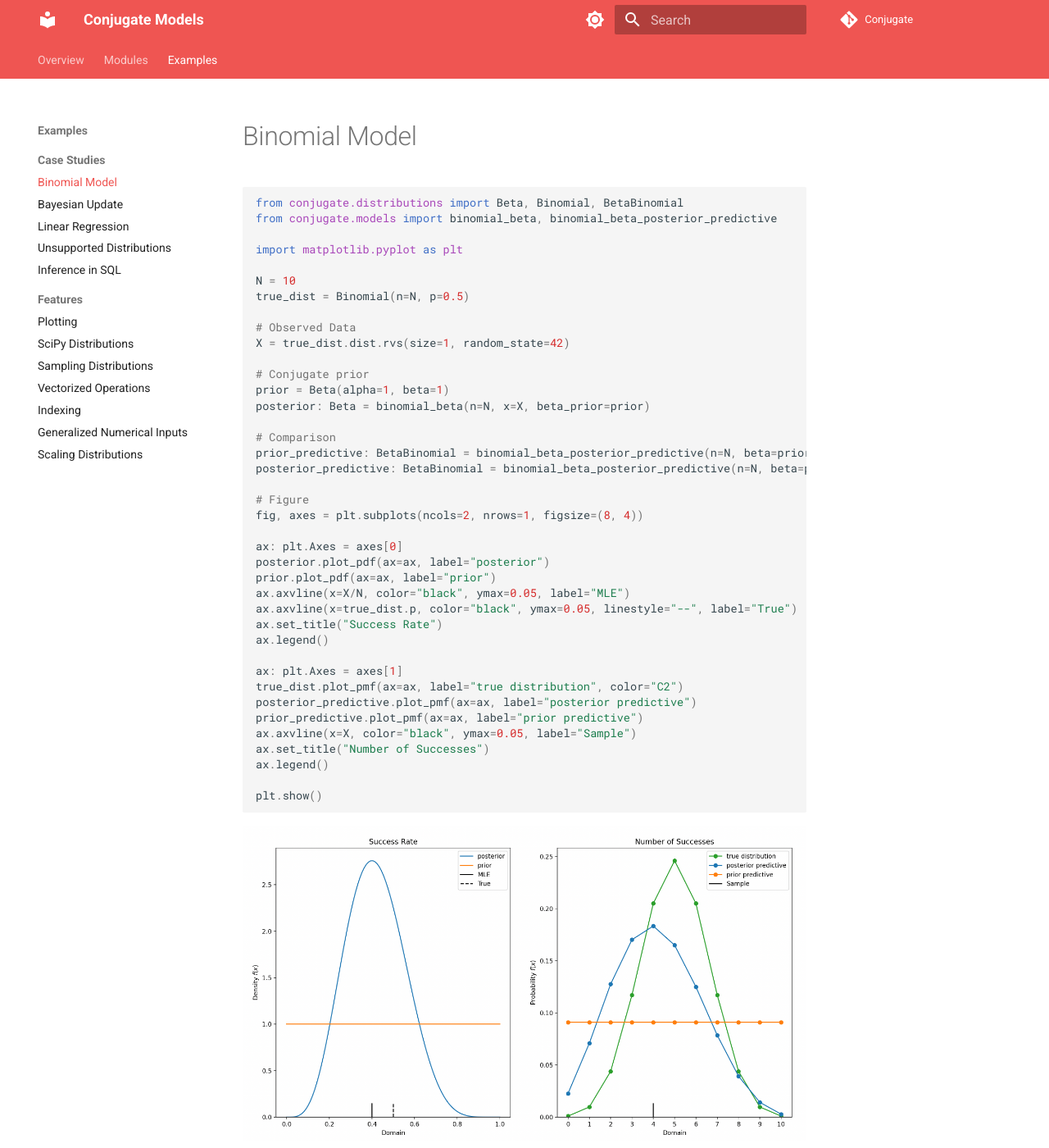
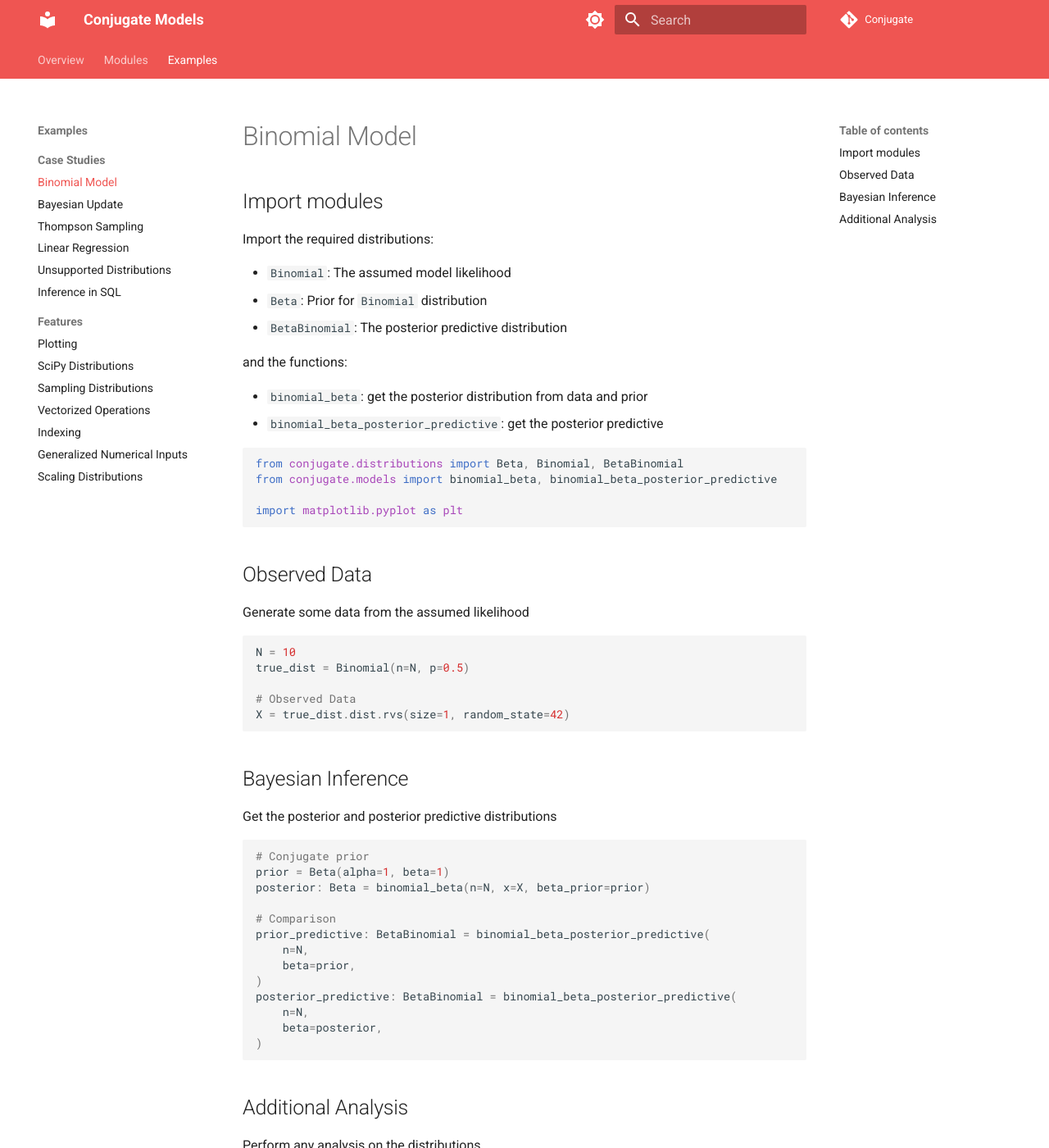
Before and after one commit to wd60622/conjugate, an MkDocs documentation site: the page built from docs/examples/binomial.md, in a window 1280 px wide and 1400 px high. Shown: the whole window at 82% size. Built offline with MkDocs 1.6.1 and Material for MkDocs 9.7.7, drawn with Linux system fonts in a browser that asks for light colours; comment, search, counter and statistics services are not loaded.

Commit message:
Thompson sampling example and Binomial Commentary (#79)
* add some more commentary

* add spaces

* add thompson sampling example

````diff
--- a/docs/examples/binomial.md
+++ b/docs/examples/binomial.md
@@ -2,26 +2,64 @@
 comments: true
 ---
 # Binomial Model
+
+## Import modules
+
+Import the required distributions:
+
+- `Binomial`: The assumed model likelihood
+- `Beta`: Prior for `Binomial` distribution
+- `BetaBinomial`: The posterior predictive distribution
+
+and the functions:
+
+- `binomial_beta`: get the posterior distribution from data and prior
+- `binomial_beta_posterior_predictive`: get the posterior predictive
 
 ```python
 from conjugate.distributions import Beta, Binomial, BetaBinomial
 from conjugate.models import binomial_beta, binomial_beta_posterior_predictive
 
 import matplotlib.pyplot as plt
+```
 
+## Observed Data
+
+Generate some data from the assumed likelihood
+
+```python
 N = 10
 true_dist = Binomial(n=N, p=0.5)
 
 # Observed Data
 X = true_dist.dist.rvs(size=1, random_state=42)
+```
 
+## Bayesian Inference
+
+Get the posterior and posterior predictive distributions
+
+```python
 # Conjugate prior
 prior = Beta(alpha=1, beta=1)
 posterior: Beta = binomial_beta(n=N, x=X, beta_prior=prior)
 
 # Comparison
-prior_predictive: BetaBinomial = binomial_beta_posterior_predictive(n=N, beta=prior)
-posterior_predictive: BetaBinomial = binomial_beta_posterior_predictive(n=N, beta=posterior)
+prior_predictive: BetaBinomial = binomial_beta_posterior_predictive(
+    n=N,
+    beta=prior,
+)
+posterior_predictive: BetaBinomial = binomial_beta_posterior_predictive(
+    n=N,
+    beta=posterior,
+)
+```
+
+## Additional Analysis
+
+Perform any analysis on the distributions
+
+```python
 
 # Figure
 fig, axes = plt.subplots(ncols=2, nrows=1, figsize=(8, 4))
--- a/mkdocs.yml
+++ b/mkdocs.yml
@@ -47,6 +47,7 @@
     - Case Studies:
       - Binomial Model: examples/binomial.md
       - Bayesian Update: examples/bayesian-update.md
+      - Thompson Sampling: examples/thompson.md
       - Linear Regression: examples/linear-regression.md
       - Unsupported Distributions: examples/unsupported-distributions.md
       - Inference in SQL: examples/sql.md
````
Also changed, not shown: docs/examples/linear-regression.md (+0 -4 lines), docs/examples/thompson.md (added, +117 -0 lines), docs/images/thompson.png (added).
